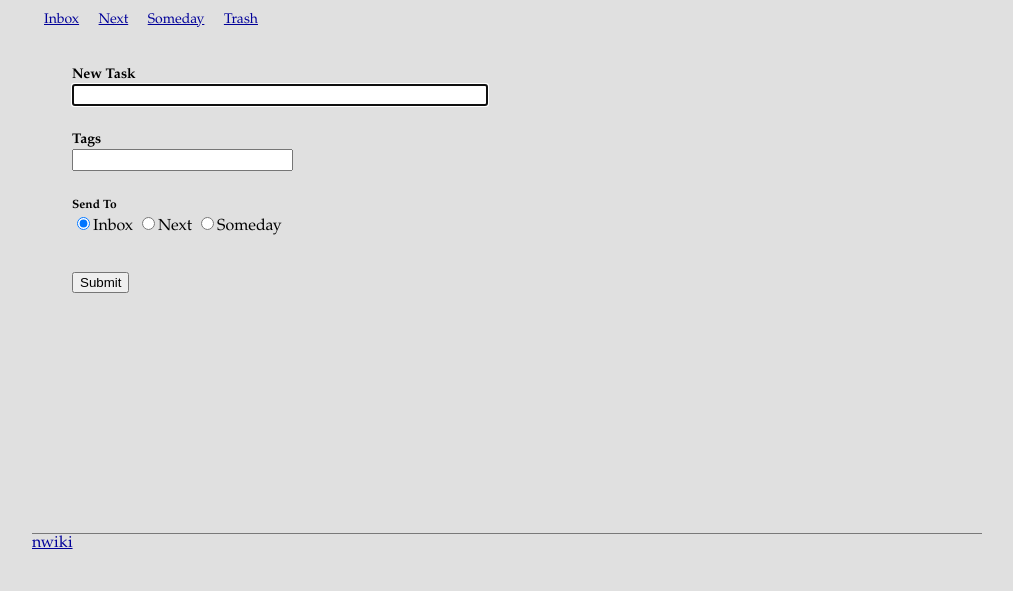
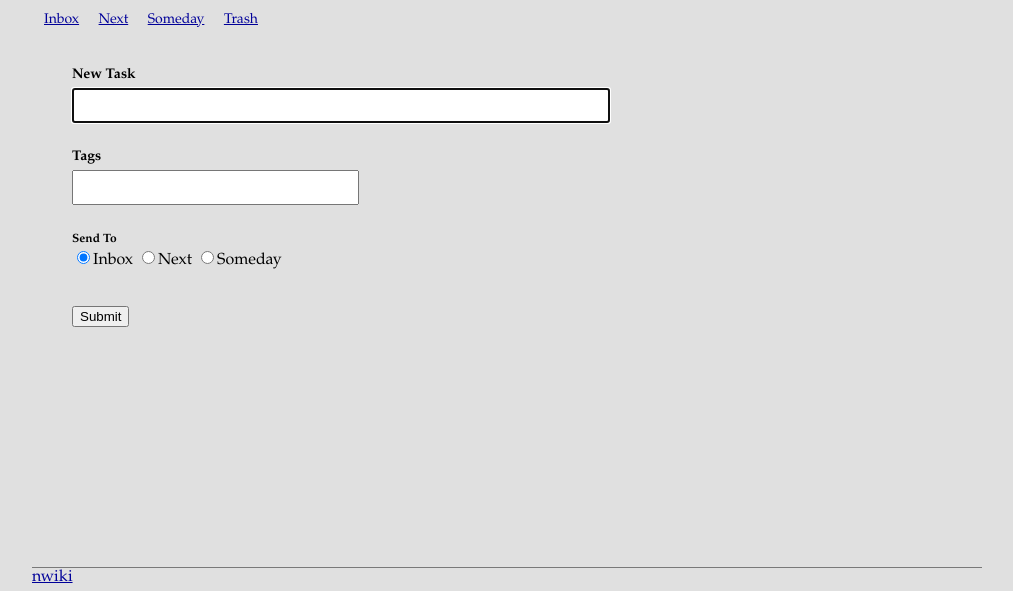
Before and after one commit to ngpestelos/taskbin-php, a PHP site: page / in a window 1280 px wide. Shown: the part 96-687 px from the top of the page, without its empty margins (133-1146 px from the left). Run offline with PHP 8.4, Linux system fonts and the light colour scheme.

Commit message:
larger fields and padding

```diff
--- a/css/main.css
+++ b/css/main.css
@@ -23,7 +23,7 @@ body {
 
 #tags { margin-top: 36px; border: 1px solid red; }
 
-.big { font-size: 18px; }
+.big { font-size: 18px; padding: 5px; margin-top: 4px; }
 .mid { font-size: 14px; }
 
 #tasks li { margin-bottom: 8px; }
--- a/index.php
+++ b/index.php
@@ -18,23 +18,24 @@
       #send span { font-size: 12px; font-weight: bold; }
       #send label { font-weight: normal; }
       .submit { margin-top: 36px; }
+      .wider { width: 600px; }
     </style>
   </head>
   <body>
     <div class="container">
       <?php include("header.php"); ?>
       <?php include("nav.php"); ?>
-      <div id="new" class="main_content span-14 push-1">
+      <div id="new" class="main_content span-23 push-1">
         <form action="new.php" method="post">
           <p>
             <label for="task" class="mid">New Task</label><br />
-            <input type="text" id="task" name="task" class="mid"
+            <input type="text" id="task" name="task" class="big"
               size="48" maxlength="48" />
           </p>
           <p>
             <label for="new_tags" class="mid">Tags</label><br />
             <input type="text" id="new_tags" size="24" maxlength="24"
-              class="mid" name="new_tags" />
+              class="big" name="new_tags" />
           </p>
           <p id="send">
             <span>Send To</span><br />
```
